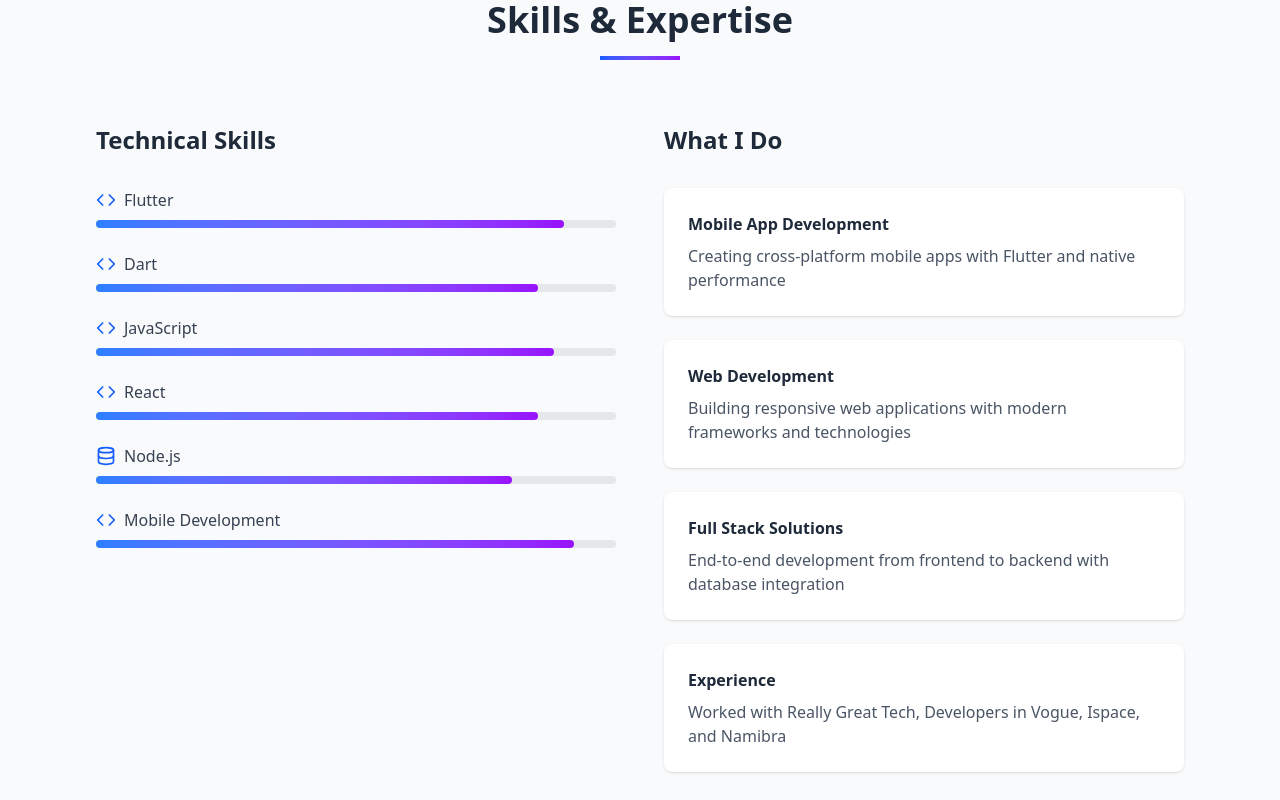
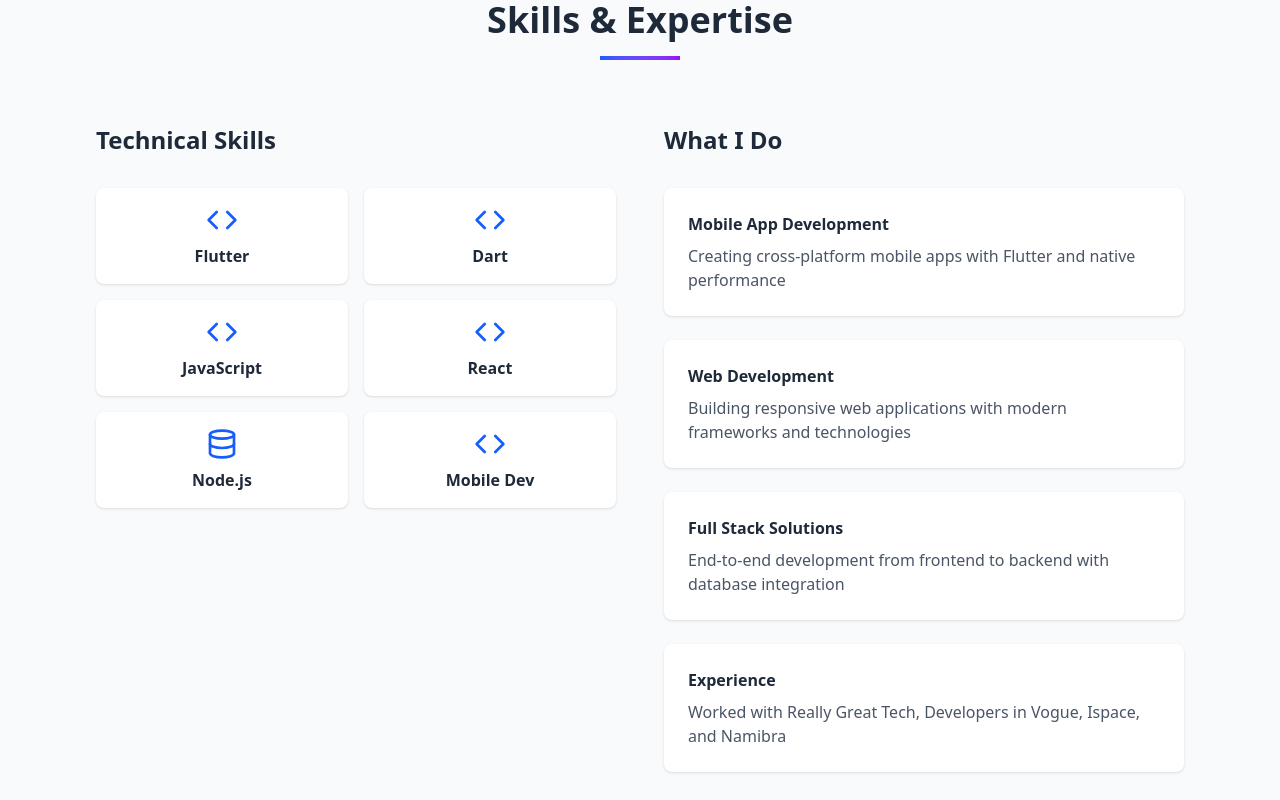
Before and after one commit to zahrawm/my_portofolio_website, a React (Vite) app in the folder portofolio/: page / in a window 1280 px wide. Shown: the part 1500-2300 px from the top of the page. Built offline with nearby package versions, Linux system fonts and the light colour scheme.

Commit message:
codes updated

```diff
--- a/portofolio/src/Components/NavBar.tsx
+++ b/portofolio/src/Components/NavBar.tsx
@@ -2,13 +2,7 @@
 import { Menu, X, Github, Linkedin, Mail, ExternalLink, Code, Palette, Database, ChevronDown, Star } from 'lucide-react';
 import fitnessImg from'../assets/fitness.png';
 import ecommerceImg from '../assets/ecommerce.png';
-import flutterImg from '../assets/flutter.png';
-
-interface Skill {
-  name: string;
-  level: number;
-  icon: React.ComponentType<any>;
-}
+import rideImg from '../assets/ride.png';
 
 interface Project {
   title: string;
@@ -17,11 +11,6 @@
   tech: string[];
   github: string;
   live: string;
-}
-
-interface SkillBarProps {
-  skill: Skill;
-  index: number;
 }
 
 interface ProjectCardProps {
@@ -37,15 +26,6 @@
   const [isMenuOpen, setIsMenuOpen] = useState<boolean>(false);
   const [activeSection, setActiveSection] = useState<string>('home');
   const [isVisible, setIsVisible] = useState<VisibilityState>({});
-
-  const skills: Skill[] = [
-    { name: 'Flutter', level: 90, icon: Code },
-    { name: 'Dart', level: 85, icon: Code },
-    { name: 'JavaScript', level: 88, icon: Code },
-    { name: 'React', level: 85, icon: Code },
-    { name: 'Node.js', level: 80, icon: Database },
-    { name: 'Mobile Development', level: 92, icon: Code }
-  ];
 
   const projects: Project[] = [
     {
@@ -67,7 +47,7 @@
     {
       title: 'Bolt-Ride Sharing App',
       description: 'Flutter-based mobile app for rides',
-      image: flutterImg,
+      image: rideImg,
       tech: ['Flutter', 'Dart', 'Firebase', 'REST API'],
       github: 'https://github.com/zahrawm/Bolt-app',
       live: 'https://github.com/zahrawm/Bolt-app'
@@ -103,21 +83,6 @@
     }
     setIsMenuOpen(false);
   };
-
-  const SkillBar: React.FC<SkillBarProps> = ({ skill, index }) => (
-    <div className="mb-6">
-      <div className="flex items-center mb-2">
-        <skill.icon className="w-5 h-5 mr-2 text-blue-600" />
-        <span className="text-gray-700 font-medium">{skill.name}</span>
-      </div>
-      <div className="w-full bg-gray-200 rounded-full h-2">
-        <div
-          className="bg-gradient-to-r from-blue-500 to-purple-600 h-2 rounded-full transition-all duration-1000 ease-out"
-          style={{ width: `${skill.level}%` }}
-        />
-      </div>
-    </div>
-  );
 
   const ProjectCard: React.FC<ProjectCardProps> = ({ project, index }) => (
     <div className="bg-white rounded-xl shadow-lg overflow-hidden hover:shadow-2xl transition-all duration-300 transform  ">
@@ -175,7 +140,7 @@
   };
 
   return (
-    <div className="min-h-screen bg-gradient-to-br from-gray-50 to-gray-100">
+    <div className="min-h-screen bg-white">
 
       <nav className="fixed top-0 left-0 right-0 bg-white/90 backdrop-blur-md shadow-sm z-50">
         <div className="max-w-7xl mx-auto px-4 sm:px-6 lg:px-8">
@@ -228,8 +193,8 @@
       </nav>
 
 
-      <section id="home" className="pt-16 min-h-screen flex items-center justify-center relative overflow-hidden">
-        <div className="absolute inset-0 bg-gradient-to-r from-blue-600/10 to-purple-600/10" />
+
+      <section id="home" className="pt-16 min-h-screen flex items-center justify-center relative overflow-hidden bg-white">
         <div className="relative z-10 text-center max-w-4xl mx-auto px-4">
           <div className="mb-8">
             <div className="w-32 h-32 mx-auto mb-6 rounded-full bg-gradient-to-r from-blue-500 to-purple-600 p-1">
@@ -266,8 +231,8 @@
         </div>
       </section>
 
-      {/* About Section */}
-      <section id="about" className="py-20 bg-white">
+
+      <section id="about" className="py-20 bg-gray-50">
         <div className="max-w-6xl mx-auto px-4 sm:px-6 lg:px-8">
           <div className="text-center mb-16">
             <h2 className="text-4xl font-bold text-gray-800 mb-4">About Me</h2>
@@ -351,9 +316,32 @@
           <div className="grid md:grid-cols-2 gap-12">
             <div>
               <h3 className="text-2xl font-bold text-gray-800 mb-8">Technical Skills</h3>
-              {skills.map((skill, index) => (
-                <SkillBar key={skill.name} skill={skill} index={index} />
-              ))}
+              <div className="grid grid-cols-2 gap-4">
+                <div className="bg-white p-4 rounded-lg shadow-sm text-center">
+                  <Code className="w-8 h-8 mx-auto mb-2 text-blue-600" />
+                  <h4 className="font-semibold text-gray-800">Flutter</h4>
+                </div>
+                <div className="bg-white p-4 rounded-lg shadow-sm text-center">
+                  <Code className="w-8 h-8 mx-auto mb-2 text-blue-600" />
+                  <h4 className="font-semibold text-gray-800">Dart</h4>
+                </div>
+                <div className="bg-white p-4 rounded-lg shadow-sm text-center">
+                  <Code className="w-8 h-8 mx-auto mb-2 text-blue-600" />
+                  <h4 className="font-semibold text-gray-800">JavaScript</h4>
+                </div>
+                <div className="bg-white p-4 rounded-lg shadow-sm text-center">
+                  <Code className="w-8 h-8 mx-auto mb-2 text-blue-600" />
+                  <h4 className="font-semibold text-gray-800">React</h4>
+                </div>
+                <div className="bg-white p-4 rounded-lg shadow-sm text-center">
+                  <Database className="w-8 h-8 mx-auto mb-2 text-blue-600" />
+                  <h4 className="font-semibold text-gray-800">Node.js</h4>
+                </div>
+                <div className="bg-white p-4 rounded-lg shadow-sm text-center">
+                  <Code className="w-8 h-8 mx-auto mb-2 text-blue-600" />
+                  <h4 className="font-semibold text-gray-800">Mobile Dev</h4>
+                </div>
+              </div>
             </div>
             <div>
               <h3 className="text-2xl font-bold text-gray-800 mb-8">What I Do</h3>
```
Also changed, not shown: portofolio/src/assets/ride.png (added).
